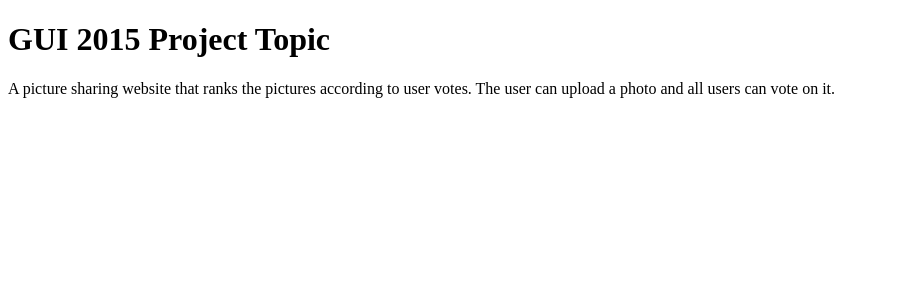
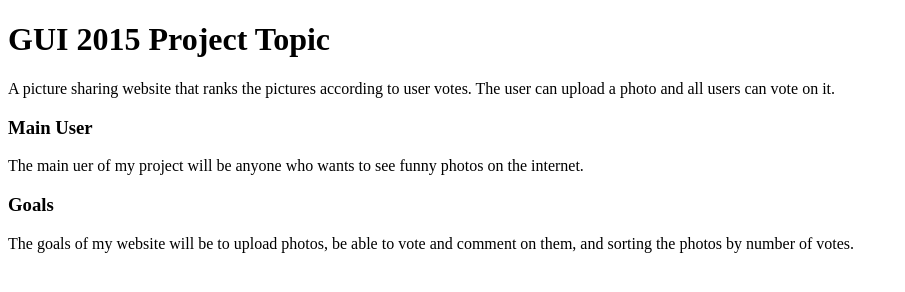
Before and after one commit to jstumbaugh/PhotoBomb, a plain HTML site: page index.html in a window 1280 px wide. Shown: the whole page, without its empty margins (0-905 px from the left). Drawn offline with Linux system fonts and the light colour scheme.

Commit message:
added main user of goals for site

```diff
--- a/index.html
+++ b/index.html
@@ -1,5 +1,9 @@
 <!DOCTYPE html>
 <html>
-<h1>GUI 2015 Project Topic</h1>
-<body>A picture sharing website that ranks the pictures according to user votes. The user can upload a photo and all users can vote on it.</body>
+	<h1>GUI 2015 Project Topic</h1>
+	<body>A picture sharing website that ranks the pictures according to user votes. The user can upload a photo and all users can vote on it.</body>
+	<h3>Main User</h3>
+	<body>The main uer of my project will be anyone who wants to see funny photos on the internet.</body>
+	<h3>Goals</h3>
+	<body>The goals of my website will be to upload photos, be able to vote and comment on them, and sorting the photos by number of votes.</body>
 </html>
```
